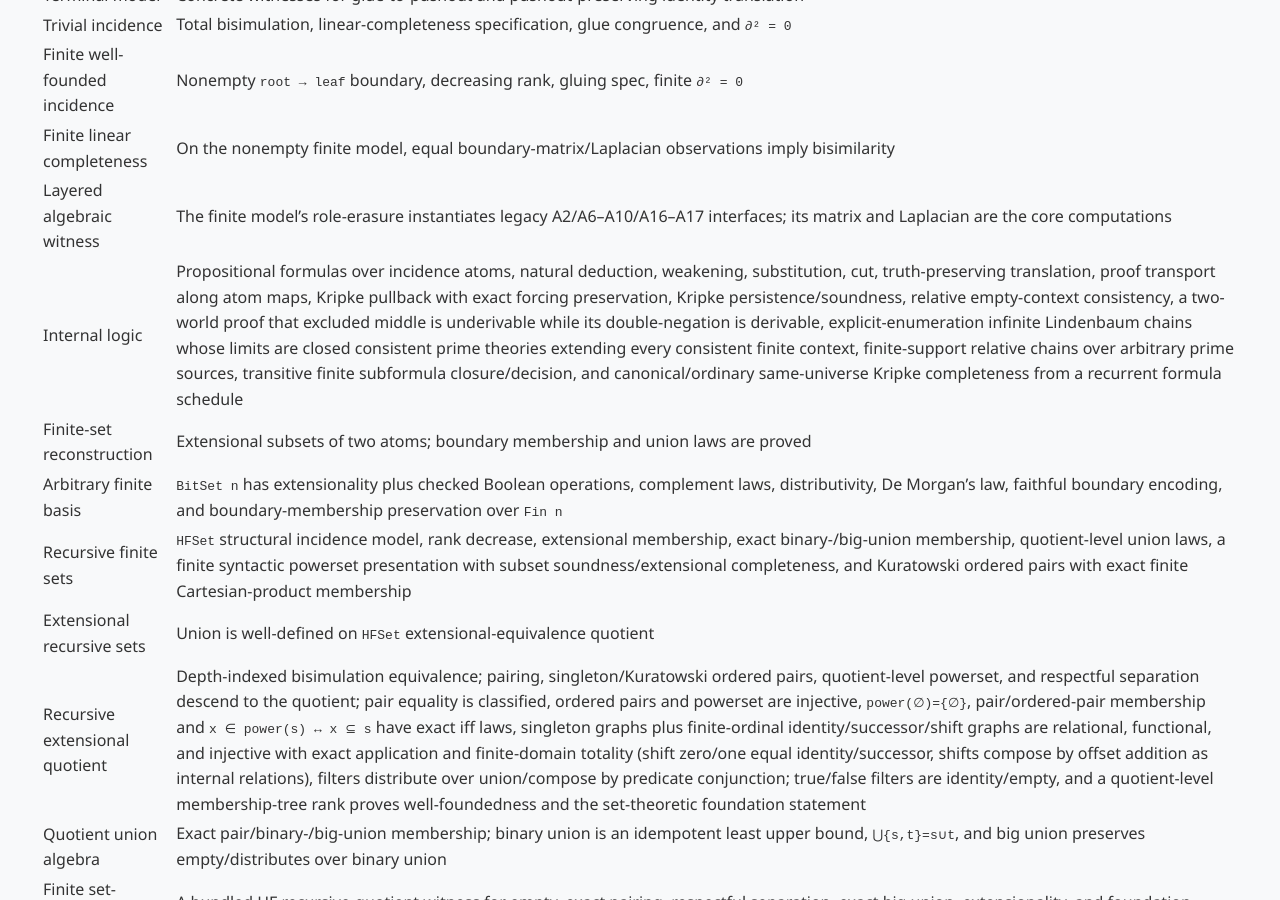
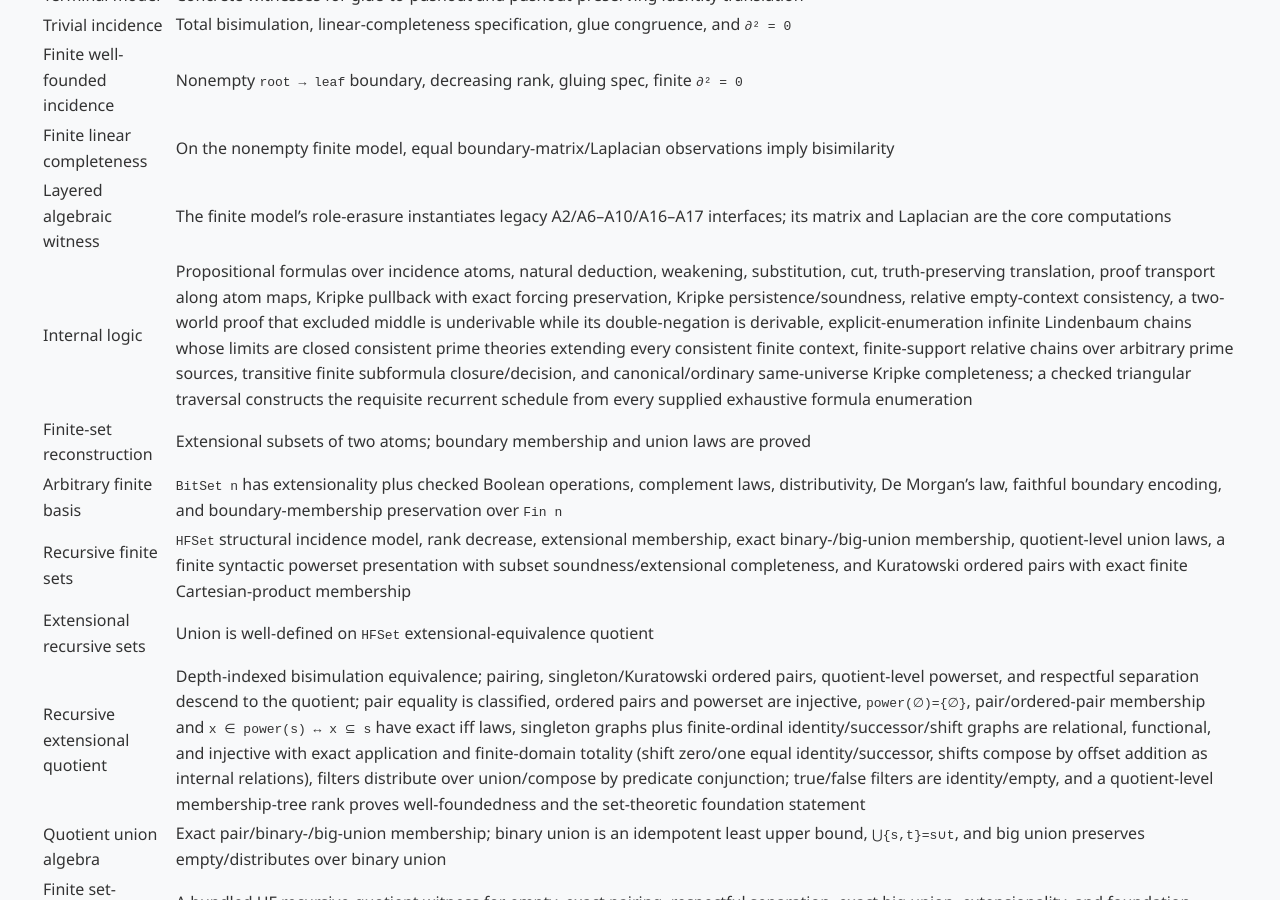
Before and after one commit to com-junkawasaki/inc, a Jekyll site: the page built from docs/verification.md, in a window 1280 px wide and 900 px high, scrolled down 855 px. Built offline with Jekyll 4.4.1, drawn with Linux system fonts in a browser that asks for light colours.

Commit message:
feat(inc): construct enumeration-relative completeness

```diff
--- a/docs/verification.md
+++ b/docs/verification.md
@@ -26,7 +26,7 @@ the triangle example.
 | Finite well-founded incidence | Nonempty `root → leaf` boundary, decreasing rank, gluing spec, finite `∂² = 0` |
 | Finite linear completeness | On the nonempty finite model, equal boundary-matrix/Laplacian observations imply bisimilarity |
 | Layered algebraic witness | The finite model's role-erasure instantiates legacy A2/A6–A10/A16–A17 interfaces; its matrix and Laplacian are the core computations |
-| Internal logic | Propositional formulas over incidence atoms, natural deduction, weakening, substitution, cut, truth-preserving translation, proof transport along atom maps, Kripke pullback with exact forcing preservation, Kripke persistence/soundness, relative empty-context consistency, a two-world proof that excluded middle is underivable while its double-negation is derivable, explicit-enumeration infinite Lindenbaum chains whose limits are closed consistent prime theories extending every consistent finite context, finite-support relative chains over arbitrary prime sources, transitive finite subformula closure/decision, and canonical/ordinary same-universe Kripke completeness from a recurrent formula schedule |
+| Internal logic | Propositional formulas over incidence atoms, natural deduction, weakening, substitution, cut, truth-preserving translation, proof transport along atom maps, Kripke pullback with exact forcing preservation, Kripke persistence/soundness, relative empty-context consistency, a two-world proof that excluded middle is underivable while its double-negation is derivable, explicit-enumeration infinite Lindenbaum chains whose limits are closed consistent prime theories extending every consistent finite context, finite-support relative chains over arbitrary prime sources, transitive finite subformula closure/decision, and canonical/ordinary same-universe Kripke completeness; a checked triangular traversal constructs the requisite recurrent schedule from every supplied exhaustive formula enumeration |
 | Finite-set reconstruction | Extensional subsets of two atoms; boundary membership and union laws are proved |
 | Arbitrary finite basis | `BitSet n` has extensionality plus checked Boolean operations, complement laws, distributivity, De Morgan's law, faithful boundary encoding, and boundary-membership preservation over `Fin n` |
 | Recursive finite sets | `HFSet` structural incidence model, rank decrease, extensional membership, exact binary-/big-union membership, quotient-level union laws, a finite syntactic powerset presentation with subset soundness/extensional completeness, and Kuratowski ordered pairs with exact finite Cartesian-product membership |
```
Also changed, not shown: README.md, 3 other files.
